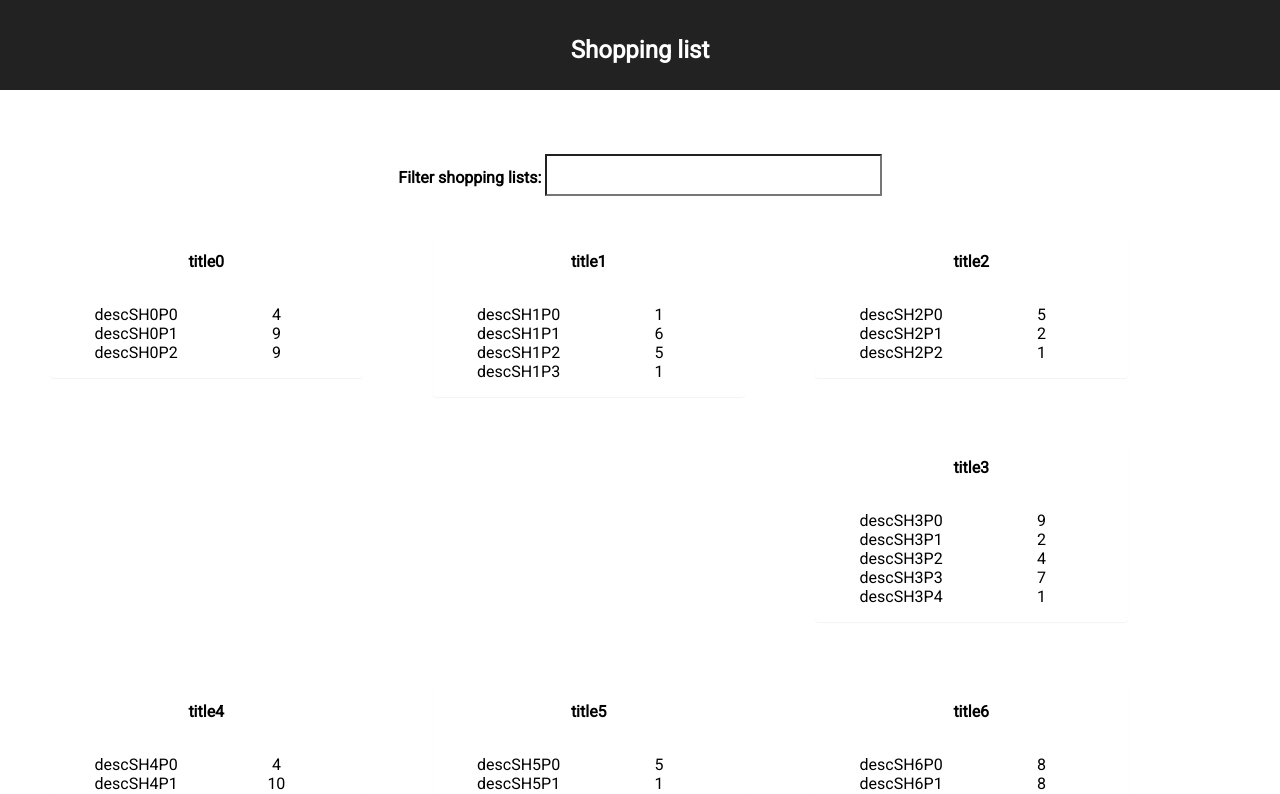
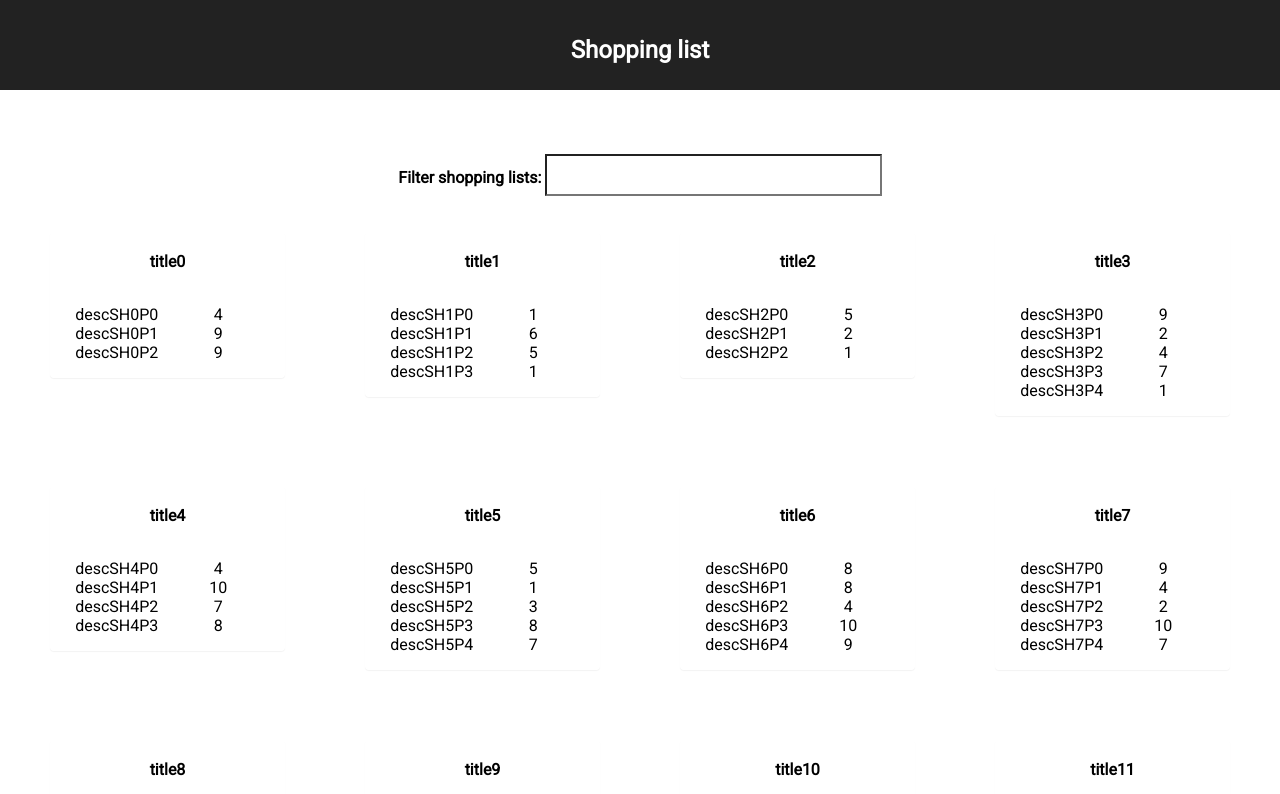
Before and after one commit to stefyrosca/shopping-list, a React app: page / in a window 1280 px wide. Shown: the top 794 px of the page. Built offline with nearby package versions, Linux system fonts and the light colour scheme.

Commit message:
Use grid styles

```diff
--- a/src/pages/dashboard/style.css
+++ b/src/pages/dashboard/style.css
@@ -3,6 +3,10 @@
 .container {
     padding-right: 15px;
     padding-left: 15px;
+    display: grid;
+    grid-template-columns: repeat(4, 1fr);
+    grid-gap: 10px;
+    grid-auto-rows: minmax(100px, auto);
 }
 
 .col {
@@ -10,8 +14,6 @@
     min-height: 1px;
     padding-right: 15px;
     padding-left: 15px;
-    width: 25%;
-    float: left;
     margin: 20px;
 }
 
```
